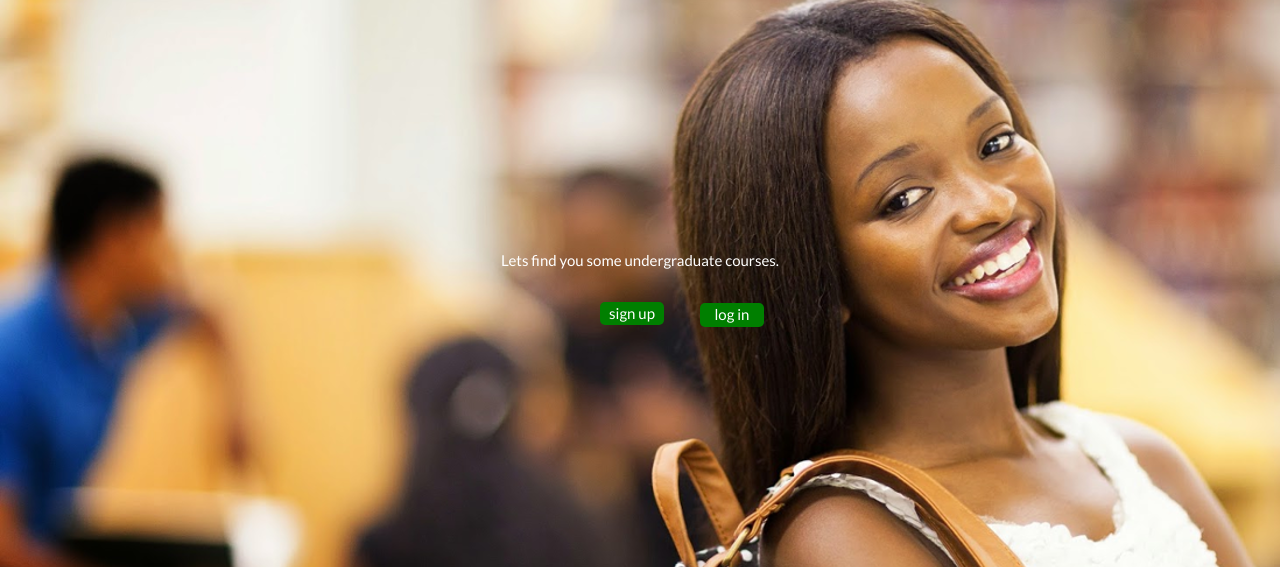
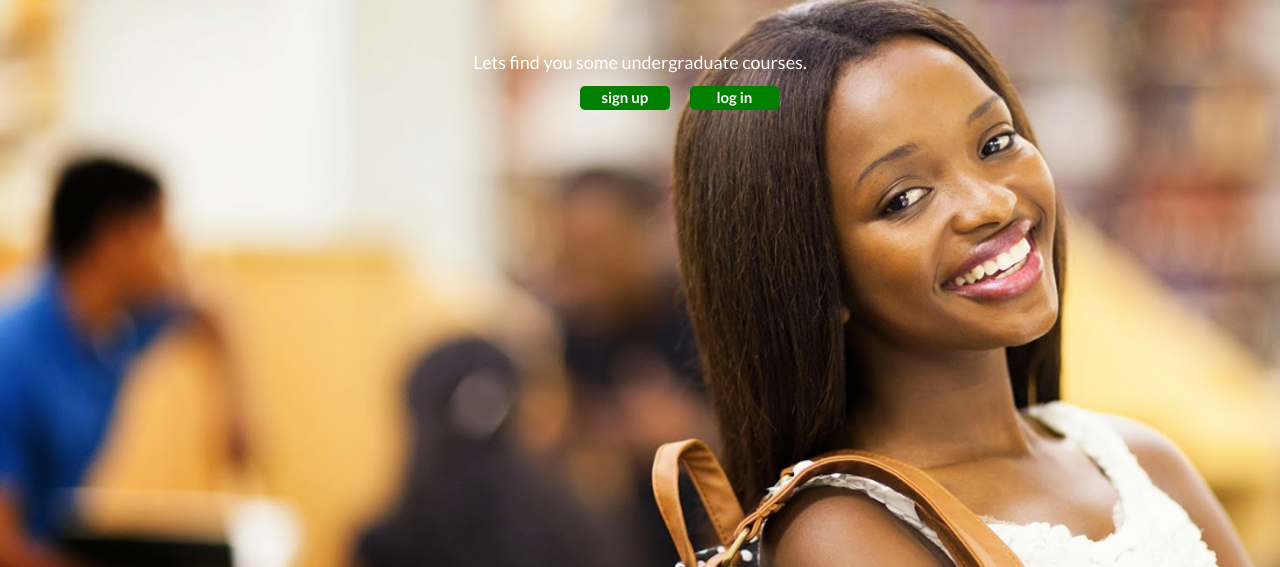
Before and after one commit to jeytembu/CAS, a Django app: page / in a window 1280 px wide. Shown: the part 60-627 px from the top of the page. Run offline with Django 3.2, Linux system fonts and the light colour scheme; some libraries are stand-ins or nearby versions.

Commit message:
restyled the index page

```diff
--- a/static/css/landing.css
+++ b/static/css/landing.css
@@ -18,39 +18,56 @@ body{
     color:#eeeeee;
     font-size:20px;
 }
-.slung{
+.topic{
 	text-align:center;
 	color:white;
-	margin-top:250px;
+	margin-top:200px;
+	margin-bottom: 20px;
+	font-size:25px;
+}
+.slung{
+	margin-top:50px;
+	text-align:center;
+	color:white;
+	font-size:18px;
+
 }
 .sign-up{
-	width:5%;
+	margin:auto;
+  	display:block;
+	width:7%;
+	float:left;
+	background-color: #007f00;
+	border: 0 solid #007f00;
+    border-radius: 5px;
+    font-size:15px;
+    color:white;
+    margin-left:580px;
+    font-weight: bold;
+}
+.login{
+	margin:auto;
+  	display:block;
 	float:left;
 	background-color: #007f00;
 	border: 0 solid #007f00;
     border-radius: 5px;
     color:white;
-    margin-top:20px;
-    margin-left:600px;
-}
-.login{
-	float:left;
-	background-color: #007f00;
-	border: 0 solid #007f00;
-    border-radius: 5px;
-    color:white;
-    width:5%;
-    margin-top:-22px;
-    margin-left:700px;
+    width:7%;
+    font-size:15px;
+    margin-left:20px;
+    font-weight: bold;
 }
 
-/*h3,button{
-	float:left;
+.btn-success:hover{
+	background:#00ad00;
 }
-button{
-	margin-left: 227px;
-	margin-top: 0;
-}*/
+.btn-success:focus,.btn-success:active{
+    background:#007f00;
+    outline: none !important;
+}
+
+
 .tabl{
 	margin-left:30px;
 }
```
Also changed, not shown: other parts of static/css/landing.css (+32 -0 lines).
